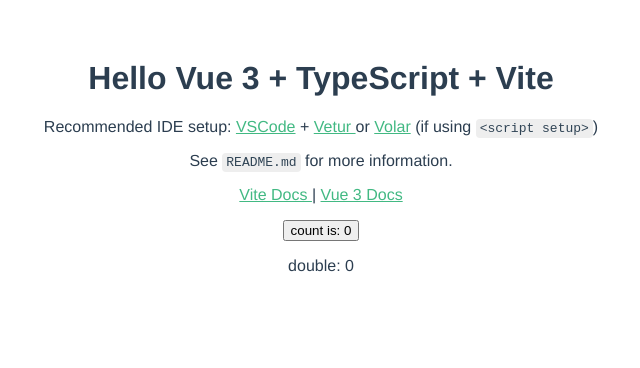
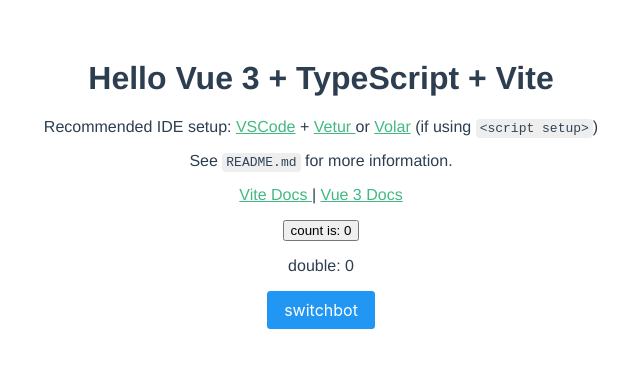
Before and after one commit to iemong/dashboard-server, a Vue app in the folder frontend/: page / in a window 1280 px wide. Shown: the top 368 px of the page, without its empty margins (319-959 px from the left). Built offline with nearby package versions, Linux system fonts and the light colour scheme.

Commit message:
switchbotの値をフロント側でも取得できるようにする

```diff
--- a/frontend/src/App.vue
+++ b/frontend/src/App.vue
@@ -1,9 +1,37 @@
 <template>
   <HelloWorld msg="Hello Vue 3 + TypeScript + Vite" />
+  <Button label="switchbot" @click="handleFetch" :disabled="isFetching" />
 </template>
 
 <script lang="ts" setup>
 import HelloWorld from './components/HelloWorld.vue';
+import Button from 'primevue/button';
+import ky from 'ky';
+import { ref } from 'vue';
+
+const isFetching = ref(false);
+
+const handleFetch = async () => {
+  if (isFetching.value) return;
+  try {
+    const json = await ky
+      .get('/meter', {
+        hooks: {
+          beforeRequest: [
+            () => {
+              isFetching.value = true;
+            },
+          ],
+        },
+      })
+      .json();
+    console.log(json);
+  } catch (e) {
+    console.error(e);
+  } finally {
+    isFetching.value = false;
+  }
+};
 </script>
 
 <style>
--- a/frontend/src/main.ts
+++ b/frontend/src/main.ts
@@ -1,6 +1,9 @@
 import { createApp } from 'vue';
 import App from './App.vue';
 import PrimeVue from 'primevue/config';
+import 'primevue/resources/themes/saga-blue/theme.css';
+import 'primevue/resources/primevue.min.css';
+import 'primeicons/primeicons.css';
 
 const app = createApp(App);
 app.use(PrimeVue);
```
